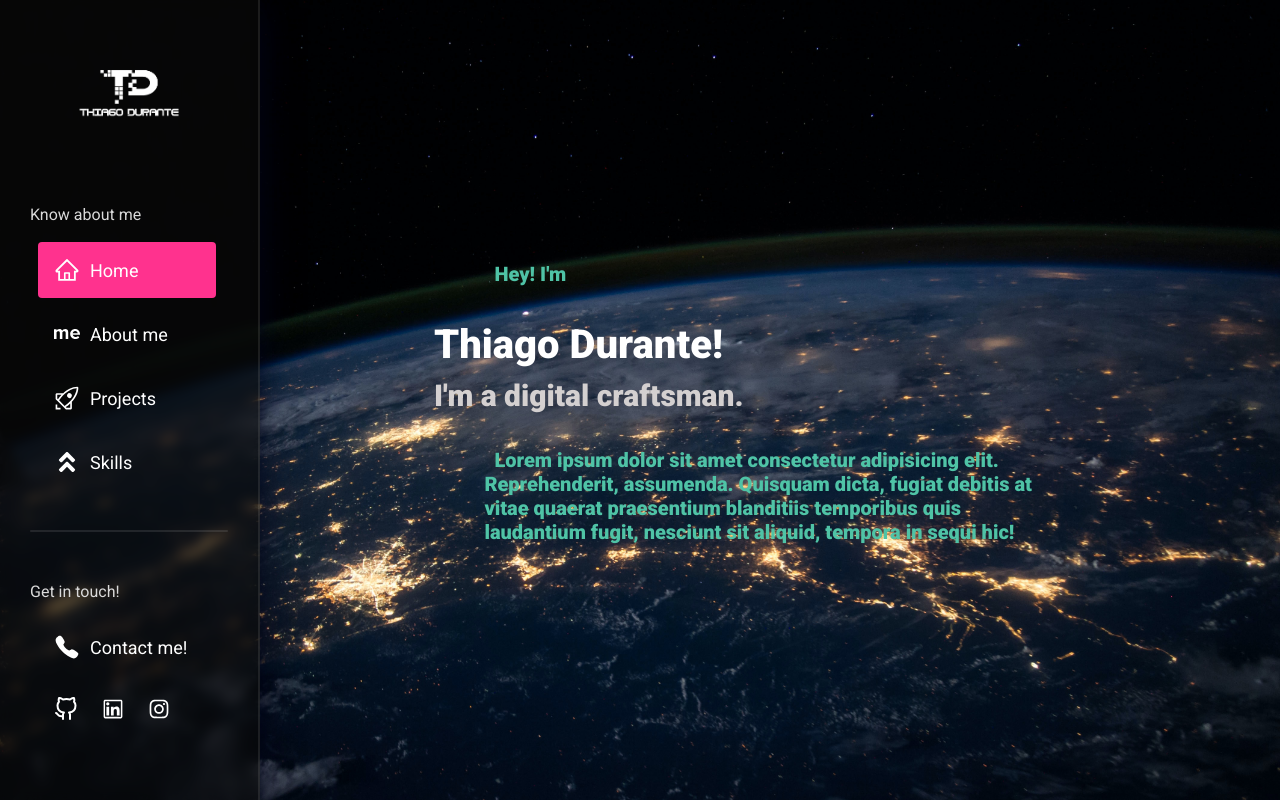
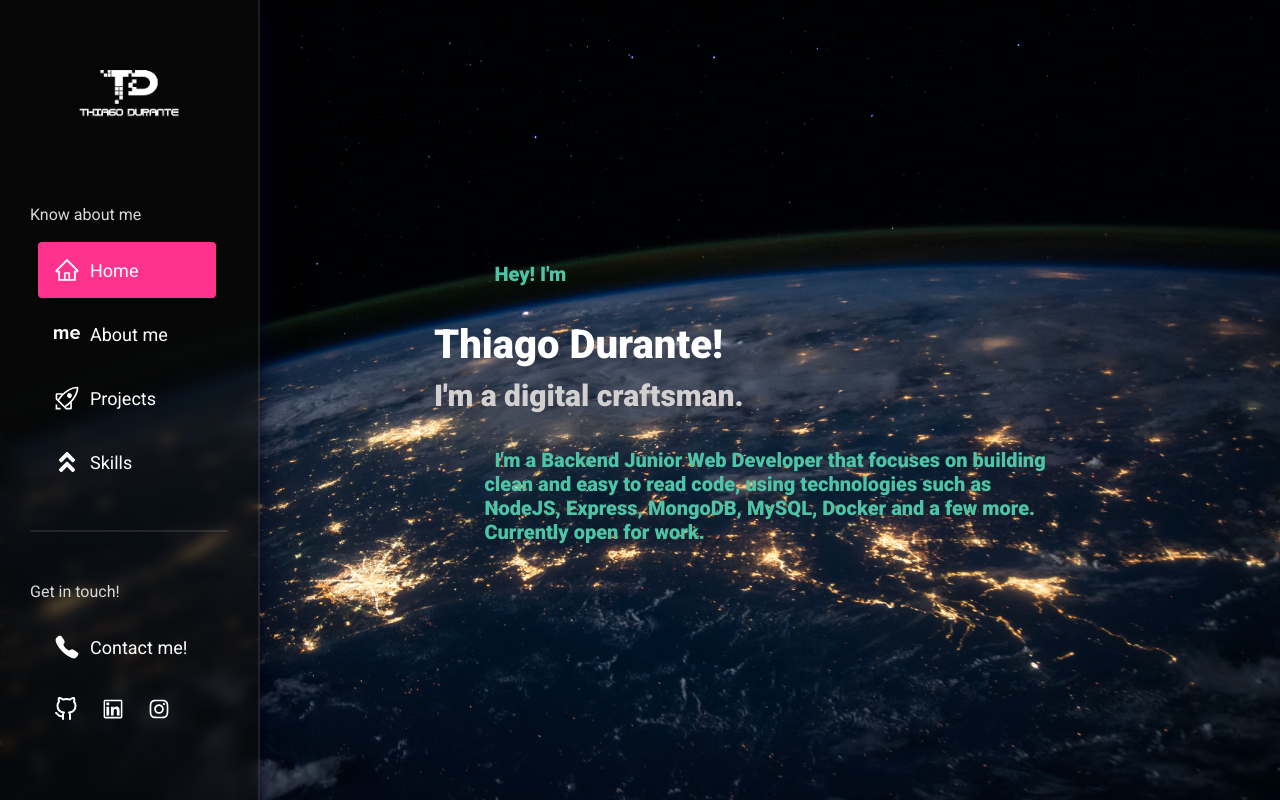
Before and after one commit to ThiDurante/Portfolio, a React (Create React App) app: page / in a window 1280 px wide. Built offline with nearby package versions, Linux system fonts and the light colour scheme.

Commit message:
fix: change a few parts of the text

```diff
--- a/src/pages/About.css
+++ b/src/pages/About.css
@@ -73,7 +73,7 @@ p {
   margin: auto;
   border: 3px #3ab898dc solid;
   border-radius: 50%;
-  animation: fadeInRight 1s ease-in-out;
+  animation: fadeInRight 2s ease-in-out;
 }
 
 @keyframes fadeInRight {
--- a/src/pages/About.jsx
+++ b/src/pages/About.jsx
@@ -19,14 +19,14 @@ export default function About() {
           </p>
           <p className="fadein10">
             There I worked as a manager, responsible for 13 co-workers,
-            finances, stock, paperwork and day-to-day problems.
+            finances, managing stock, paperwork and day-to-day problems.
           </p>
           <p className="fadein15">
-            By the year of 2022 I decided to pursue my wish to work with
+            By the year of 2022 I decided to pursue my desire to work with
             technology, and started to learn about programming. I enrolled
-            myself in Trybe's web development course. In which I learned about
-            tech used to develop web applications such as JavaScript, NodeJS,
-            Docker, TypeScript and many others.
+            myself in Trybe's web development course. In which I learned a lot
+            of what I know now, but I'm always looking for new challenges and
+            new things to learn.
           </p>
           <p className="fadein15">
             I'm quite sure that I've found my true passion, and I'm now looking
--- a/src/pages/Home.jsx
+++ b/src/pages/Home.jsx
@@ -12,10 +12,9 @@ export default function Home() {
           <h1 className="title-name fadein10">Thiago Durante!</h1>
           <h3 className="subtitle fadein15">I'm a digital craftsman.</h3>
           <p className="title-p fadein20">
-            Lorem ipsum dolor sit amet consectetur adipisicing elit.
-            Reprehenderit, assumenda. Quisquam dicta, fugiat debitis at vitae
-            quaerat praesentium blanditiis temporibus quis laudantium fugit,
-            nesciunt sit aliquid, tempora in sequi hic!
+            I'm a Backend Junior Web Developer that focuses on building clean
+            and easy to read code, using technologies such as NodeJS, Express,
+            MongoDB, MySQL, Docker and a few more. Currently open for work.
           </p>
         </section>
       </main>
```
